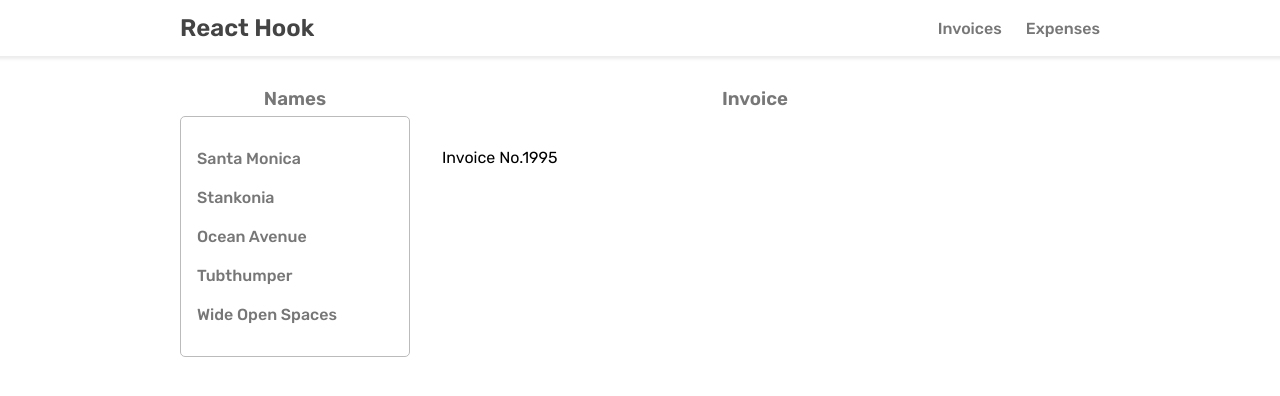
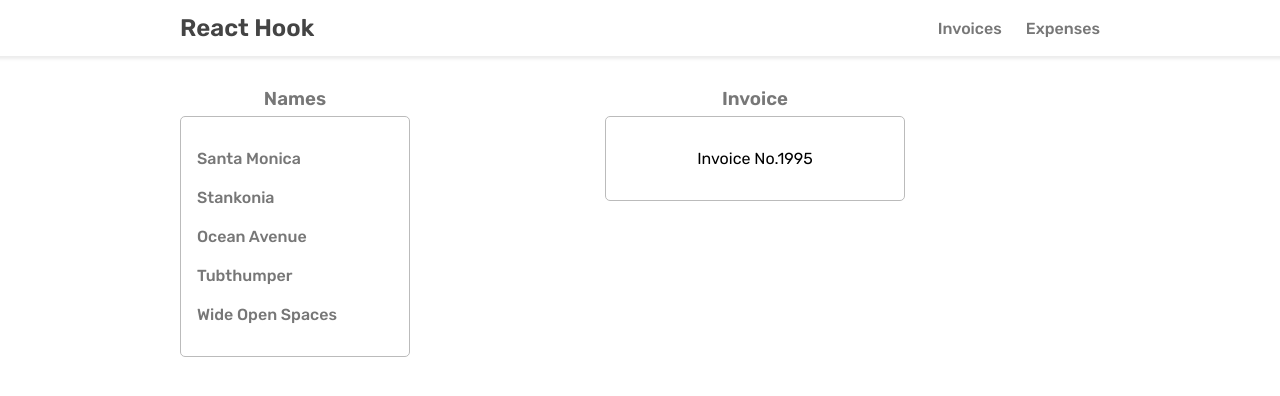
Before and after one commit to NJVS/tutorial-react-router-v6, a React (Create React App) app: page /invoices/1995 in a window 1280 px wide. Shown: the top 396 px of the page. Built offline with nearby package versions, Linux system fonts and the light colour scheme.

Commit message:
style update

```diff
--- a/src/index.scss
+++ b/src/index.scss
@@ -101,7 +101,23 @@ main.invoices {
 
   section {
     .invoice-item {
+      width: 300px;
+      margin: auto;
       padding: 2rem;
+      border: 1px solid #bbbbbb;
+      border-radius: 5px;
+      text-align: center;
+
+      h3,
+      span {
+        margin: 0;
+        color: #444444;
+        font-weight: bold;
+      }
+
+      h2 {
+        margin-bottom: 2rem;
+      }
     }
   }
 }
```
